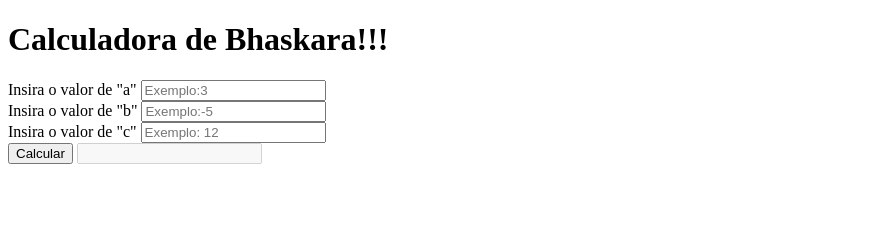
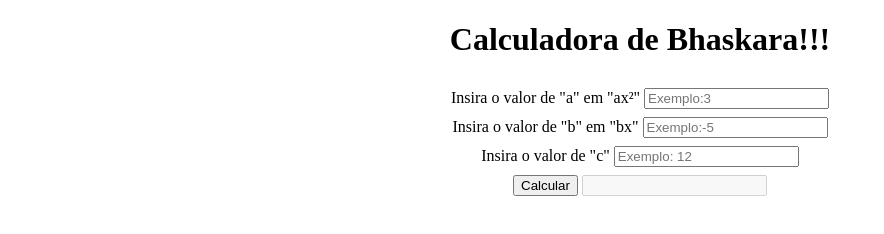
Before and after one commit to manoelluis/Atividade-03---Processo-Seletivo-C3C-Software, a plain HTML site: page Questão 2/index.html in a window 1280 px wide. Shown: the whole page, without its empty margins (0-884 px from the left). Drawn offline with Linux system fonts and the light colour scheme.

Commit message:
Questão 2 Finalizada

```diff
--- a/Questão 2/bhaskara.js
+++ b/Questão 2/bhaskara.js
@@ -12,6 +12,6 @@ calcular.onclick = () => {
 
     resultado.value = `Valor1: ${v1.toFixed(3)}, Valor2: ${v2.toFixed(3)}`;
   } else {
-    resultado.value = "Delta e negativo!";
+    resultado.value = "Delta é negativo!";
   }
 };
--- a/Questão 2/index.html
+++ b/Questão 2/index.html
@@ -9,10 +9,10 @@
   </head>
   <body>
     <h1>Calculadora de Bhaskara!!!</h1>
-    <label>Insira o valor de "a"</label>
+    <label>Insira o valor de "a" em "ax²"</label>
     <input type="number" name="numero1" id="n1" placeholder="Exemplo:3" />
     <br />
-    <label>Insira o valor de "b"</label>
+    <label>Insira o valor de "b" em "bx"</label>
     <input type="number" name="numero2" id="n2" placeholder="Exemplo:-5" />
     <br />
     <label>Insira o valor de "c"</label>
--- a/Questão 2/style.css
+++ b/Questão 2/style.css
@@ -0,0 +1,8 @@
+body {
+    text-align: center;
+    justify-content: center;
+}
+
+input {
+    margin-top: 8px;
+}
```
